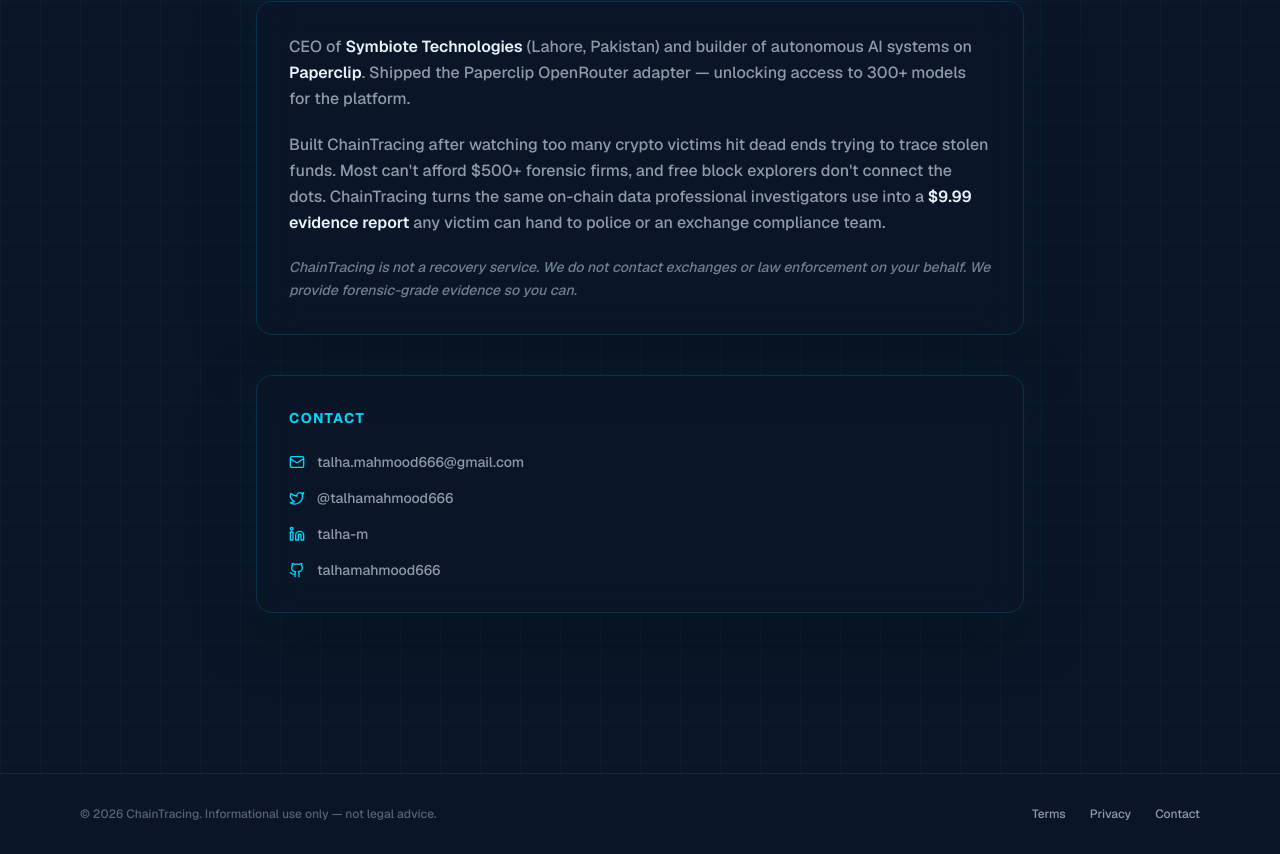
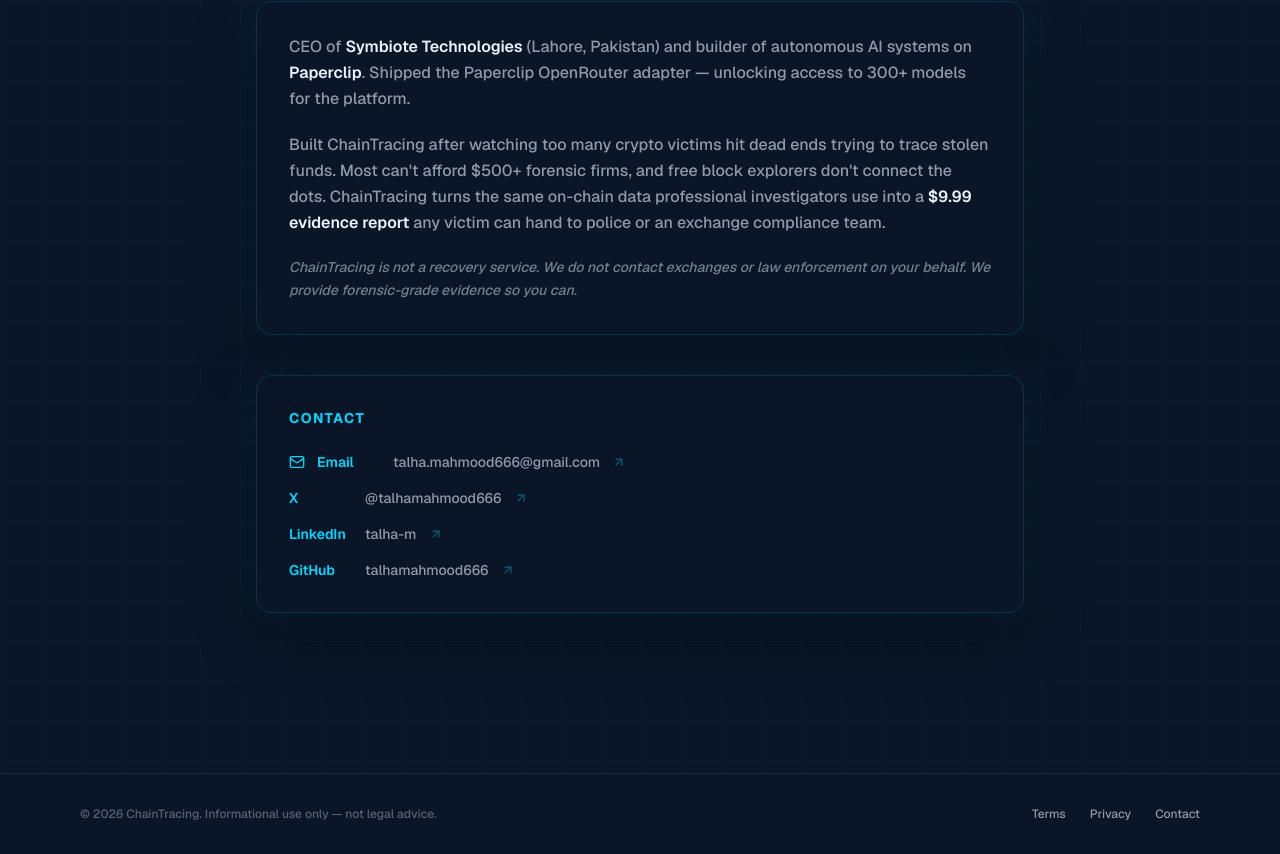
Before and after one commit to talhamahmood666/chaintracing, a Next.js app: page /about in a window 1280 px wide. Shown: the part 519-1373 px from the top of the page. Built offline with nearby package versions, Linux system fonts and the light colour scheme; no server answers.

Commit message:
fix: replace removed lucide icons

```diff
--- a/app/about/page.tsx
+++ b/app/about/page.tsx
@@ -1,5 +1,5 @@
 import Image from "next/image";
-import { Mail, Twitter, Linkedin, Github } from "lucide-react";
+import { Mail, ArrowUpRight } from "lucide-react";
 
 export const metadata = {
   title: "About — ChainTracing",
@@ -88,26 +88,10 @@
             Contact
           </h2>
           <div className="flex flex-col gap-4">
-            <ContactRow
-              icon={<Mail size={16} />}
-              label="talha.mahmood666@gmail.com"
-              href="mailto:talha.mahmood666@gmail.com"
-            />
-            <ContactRow
-              icon={<Twitter size={16} />}
-              label="@talhamahmood666"
-              href="https://x.com/talhamahmood666"
-            />
-            <ContactRow
-              icon={<Linkedin size={16} />}
-              label="talha-m"
-              href="https://www.linkedin.com/in/talha-m-70732497/"
-            />
-            <ContactRow
-              icon={<Github size={16} />}
-              label="talhamahmood666"
-              href="https://github.com/talhamahmood666"
-            />
+            <ContactRow icon={<Mail size={16} />} label="talha.mahmood666@gmail.com" href="mailto:talha.mahmood666@gmail.com" platform="Email" />
+            <ContactRow icon={null} label="@talhamahmood666" href="https://x.com/talhamahmood666" platform="X" />
+            <ContactRow icon={null} label="talha-m" href="https://www.linkedin.com/in/talha-m-70732497/" platform="LinkedIn" />
+            <ContactRow icon={null} label="talhamahmood666" href="https://github.com/talhamahmood666" platform="GitHub" />
           </div>
         </div>
 
@@ -116,7 +100,7 @@
   );
 }
 
-function ContactRow({ icon, label, href }: { icon: React.ReactNode; label: string; href: string }) {
+function ContactRow({ icon, label, href, platform }: { icon: React.ReactNode; label: string; href: string; platform: string }) {
   return (
     <a
       href={href}
@@ -125,8 +109,10 @@
       className="flex items-center gap-3 group transition-colors duration-200"
       style={{ color: "var(--text-secondary)" }}
     >
-      <span style={{ color: "#00D9FF" }}>{icon}</span>
-      <span className="text-sm font-medium group-hover:text-white transition-colors duration-200">{label}</span>
+      {icon && <span style={{ color: "#00D9FF" }}>{icon}</span>}
+      <span className="text-sm font-semibold" style={{ color: "#00D9FF", minWidth: 64 }}>{platform}</span>
+      <span className="text-sm group-hover:text-white transition-colors duration-200">{label}</span>
+      <ArrowUpRight size={14} className="opacity-40 group-hover:opacity-100 transition-opacity duration-200" style={{ color: "#00D9FF" }} />
     </a>
   );
 }
```
